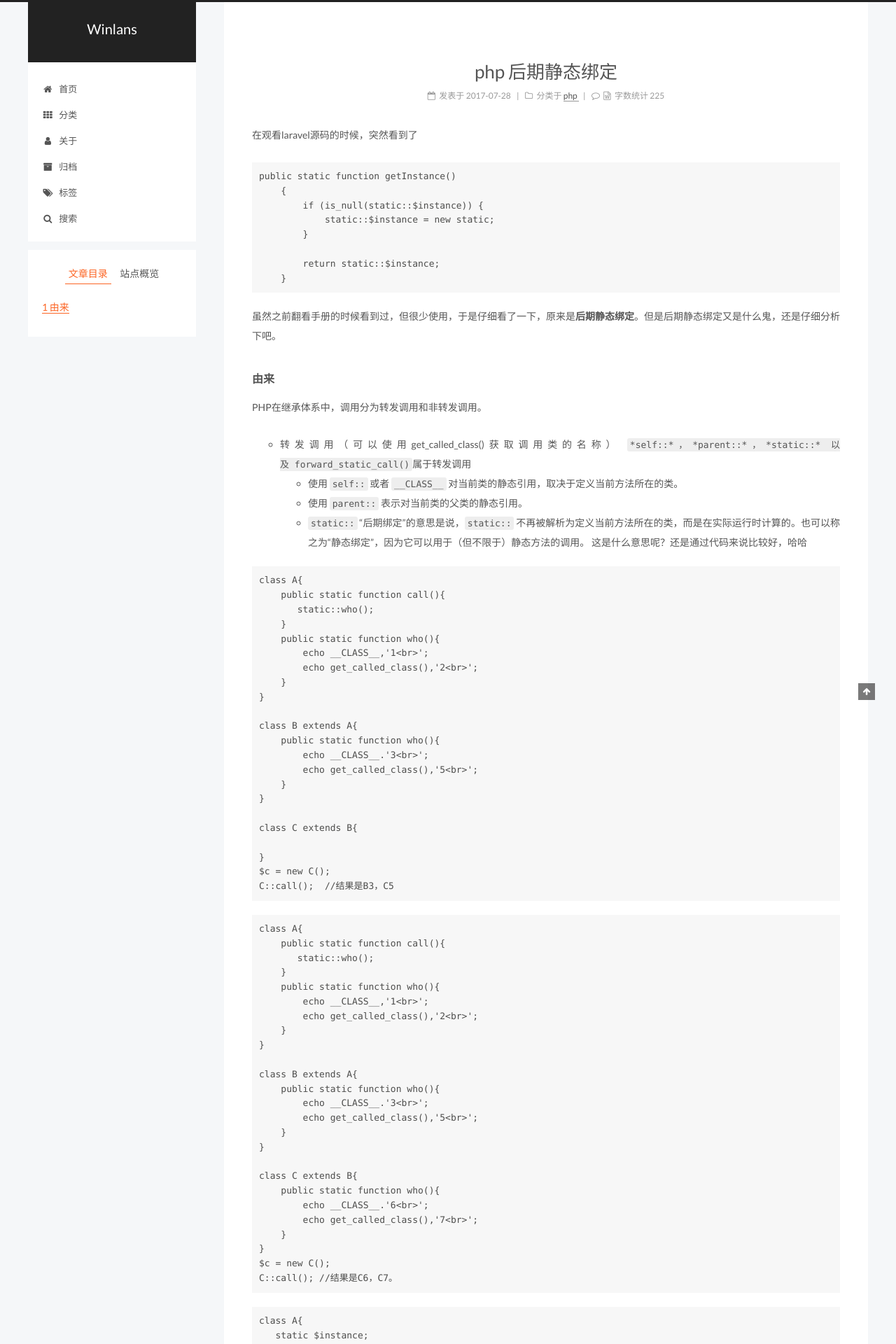
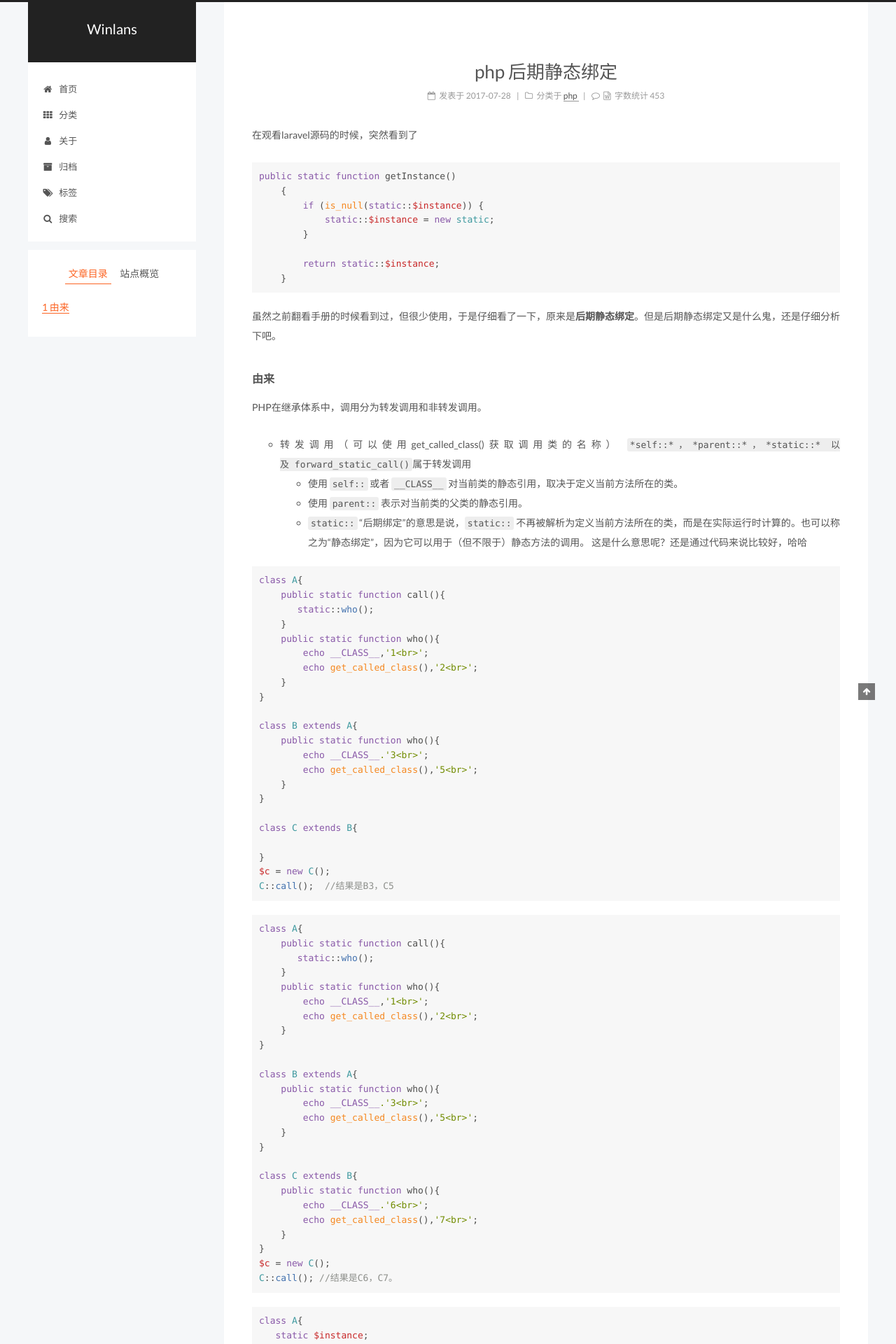
Before and after one commit to winlans/winlans.github.io, a Jekyll site: the page built from _posts/2017-07-28-php-后期静态绑定.md, in a window 1280 px wide. Shown: the top 1920 px of the page at 70% size. Built offline with Jekyll 4.4.1, drawn with Linux system fonts in a browser that asks for light colours; comment, search, counter and statistics services are not loaded; some of the changed text lies outside the part shown.

Commit message:
fix some

````diff
--- a/_posts/2017-07-28-php-后期静态绑定.md
+++ b/_posts/2017-07-28-php-后期静态绑定.md
@@ -9,7 +9,7 @@ tags:
 
 在观看laravel源码的时候，突然看到了
 
-```
+```php
 public static function getInstance()
     {
         if (is_null(static::$instance)) {
@@ -27,9 +27,9 @@ PHP在继承体系中，调用分为转发调用和非转发调用。
   1. 使用 `self::` 或者 `__CLASS__` 对当前类的静态引用，取决于定义当前方法所在的类。
   2. 使用 `parent::` 表示对当前类的父类的静态引用。
   3. `static::` “后期绑定”的意思是说，`static::` 不再被解析为定义当前方法所在的类，而是在实际运行时计算的。也可以称之为“静态绑定”，因为它可以用于（但不限于）静态方法的调用。
-  这是什么意思呢？还是通过代码来说比较好，哈哈
+    这是什么意思呢？还是通过代码来说比较好，哈哈
 
-```
+```php
 class A{
     public static function call(){
        static::who();
@@ -53,7 +53,7 @@ class C extends B{
 $c = new C();
 C::call();  //结果是B3，C5
 ```
-```
+```php
 class A{
     public static function call(){
        static::who();
@@ -80,7 +80,7 @@ class C extends B{
 $c = new C();
 C::call(); //结果是C6，C7。
 ```
-```
+```php
 class A{
    static $instance;
 }
````
